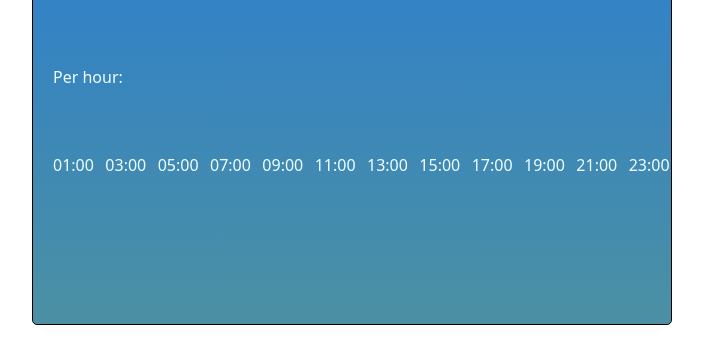
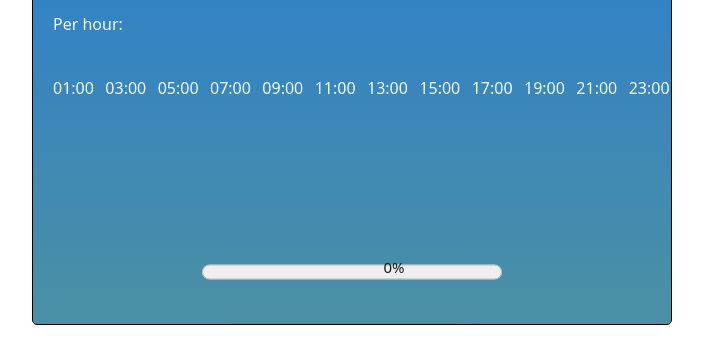
Before and after one commit to marcelarlaura/Weather-App, a plain HTML site: page index.html in a window 1280 px wide. Shown: the part 443-800 px from the top of the page, without its empty margins (288-991 px from the left). Drawn offline with Linux system fonts and the light colour scheme.

Commit message:
fix error duplicated hourly temperatures. Add progress bar at the bottom

```diff
--- a/index.html
+++ b/index.html
@@ -36,6 +36,12 @@
             <div>21:00</div>
             <div>23:00</div>
         </div>
+        <div class="section5">
+
+        </div>
+        <div class="section4">
+            <progress id="progress" value="0" max="100"></progress>
+        </div>
     </div>
         <script src="javascript.js"></script>
 </body>
--- a/javascript.js
+++ b/javascript.js
@@ -8,8 +8,8 @@ let minTemp = document.querySelector('.minTemp');
 let maxTemp = document.querySelector('.maxTemp');
 let img = document.querySelector('img');
 let condition = document.querySelector('.condition');
-let section3 = document.querySelector('.section3');
-
+let section5 = document.querySelector('.section5');
+let progressBar = document.getElementById('progress');
 
 
 input.addEventListener('input', ()=>{
@@ -41,6 +41,7 @@ async function givenLocation(city){
         maxTemp.textContent = '  '+ response2.days[0].tempmax +' °C';
         condition.textContent = response2.currentConditions.conditions;
         console.log(response2);
+        progress.value += 25;
     } catch {
         loc.textContent = 'Non-available location';
         date.textContent =  'Did you mean somewhere else?';
@@ -54,10 +55,12 @@ async function givenLocation2(city){
         const response = await fetch(url);
         const response2 = await response.json();
         let search = response2.currentConditions.icon;
+        progress.value += 25;
         try{
             let gif = await fetch(`https://api.giphy.com/v1/gifs/translate?api_key=O2FYvU8rEHqKUM7mY9wXLGm3Fv9QqBzH&s=${search}`, {mode: 'cors'});
             let gif2 = await gif.json();
             img.src =  gif2.data.images.original.url;
+            progress.value += 10;
         } catch {
             img.src = 'sky.jpg';
         }
@@ -73,17 +76,19 @@ async function givenLocation3(city){
     try{
         let response = await fetch(`https://weather.visualcrossing.com/VisualCrossingWebServices/rest/services/timeline/${city}/today?unitGroup=metric&key=MUBVBGDSWHC82R9W4ERRGKRH2&contentType=json`);
         let response2 = await response.json();
+        section5.replaceChildren();
         for (let i=0; i<12; i++){
             let div = document.createElement('div');
             div.textContent = response2.days[0].hours[i+1].temp + ' °C';
-            section3.append(div);
+            section5.append(div);
         }
-
+        progress.value +=15;
     } catch {
+        section5.replaceChildren();
         for (let i=0; i<12; i++){
             let div = document.createElement('div');
             div.textContent = 'N/A';
-            section3.append(div);
+            section5.append(div);
         }
     }
 }
@@ -93,10 +98,12 @@ async function givenLocation3(city){
 
 button.addEventListener('click', ()=>{
     if (input.value.match(/^[A-Za-z]+$/)){
+        progress.value += 25;
         let city = input.value.toLowerCase();
         givenLocation(city);
         givenLocation2(city);
         givenLocation3(city);
 
+
     }
 })
--- a/styles.css
+++ b/styles.css
@@ -26,7 +26,7 @@
     .content{
         display: grid;
         grid-template-columns: 1fr 1fr;
-        grid-template-rows: 1fr 2fr 2fr 1fr;
+        grid-template-rows: 1fr 2fr 1fr 1fr 1fr;
     }
 
     .current-temp{
@@ -77,3 +77,37 @@
         border-radius: 10px;
         color: azure;
     }
+
+    .section4{
+        grid-row: 5/6;
+        grid-column: 1/3;
+        display: flex;
+        justify-content: center;
+        align-items: center;
+    }
+
+    .section5{
+        grid-row: 4/5;
+        grid-column: 1/3;
+        display:grid;
+        grid-template-columns: repeat(12,1fr);
+        align-items: center;
+        padding-left: 20px;
+        gap: 10px;
+        color: azure;
+
+    }
+
+    progress{
+        width: 300px;
+        height: 30px;
+    }
+
+    progress::before {
+        content: attr(value) "%";
+        position: absolute;
+        width: 30%;
+        text-align: center;
+        font-size: 15px;
+        color: rgb(26, 23, 23);
+    }
```
